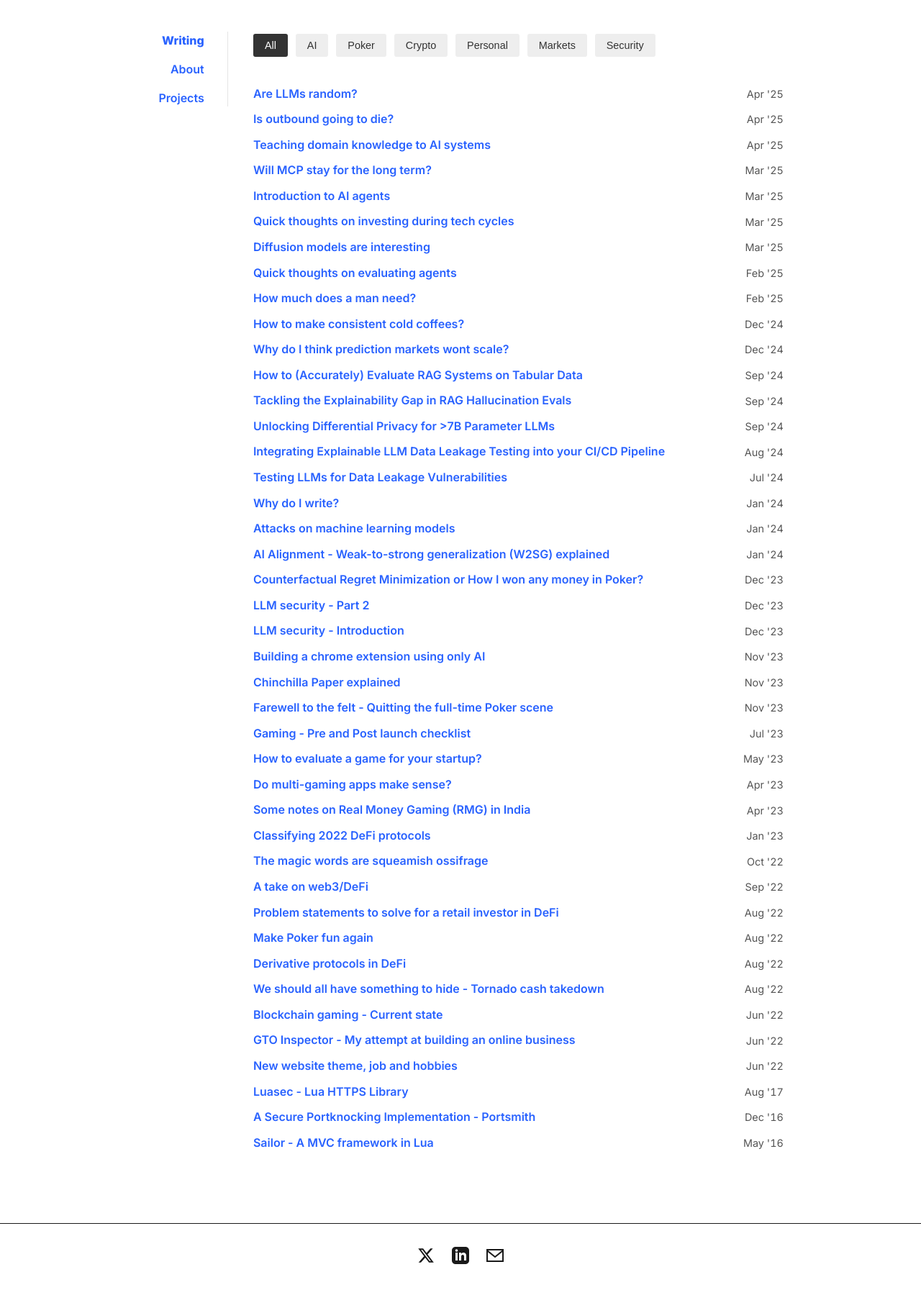
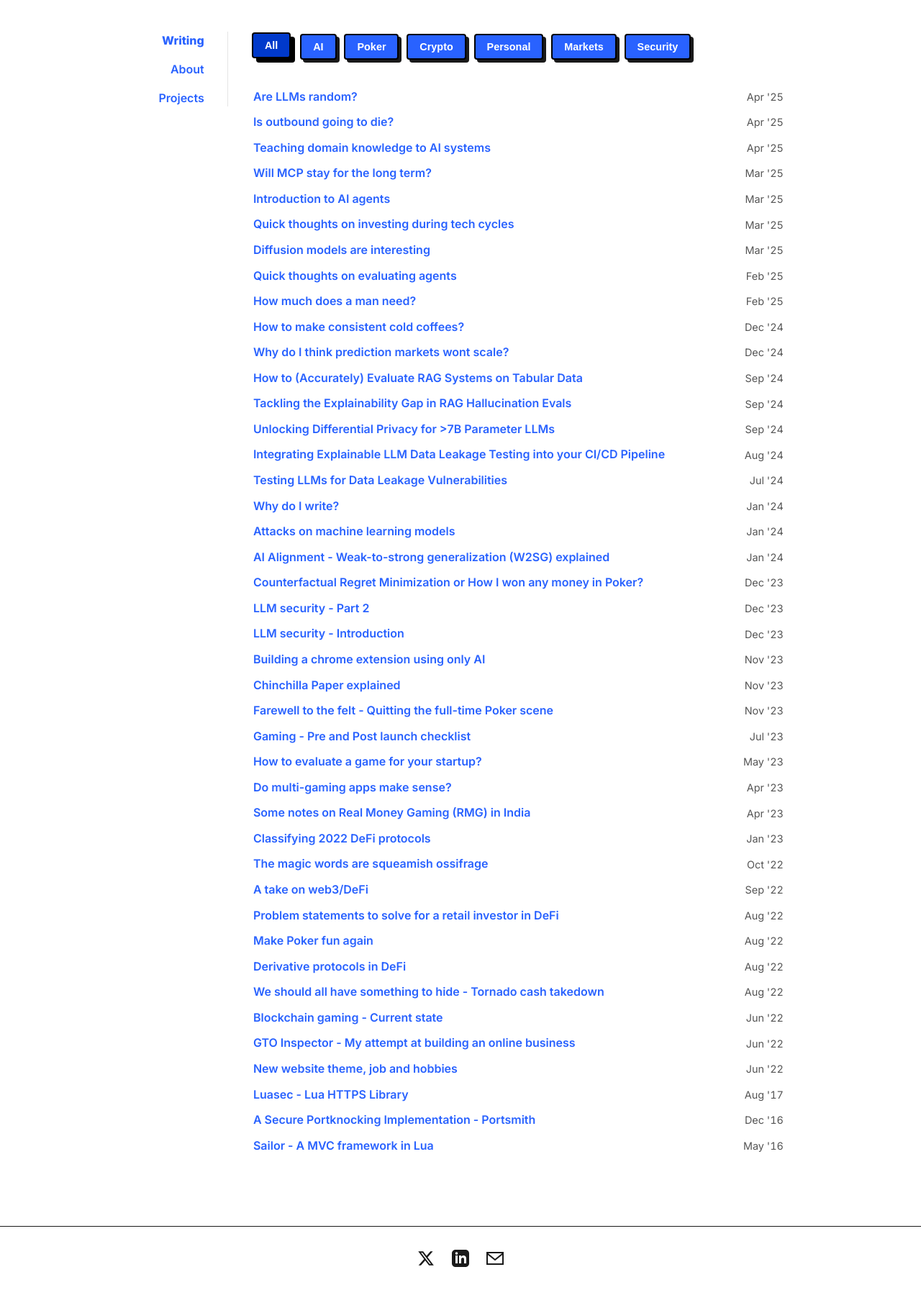
Before and after one commit to r-nikhil/r-nikhil.github.io, a Jekyll site: the page built from index.html, in a window 1280 px wide. Shown: the whole page at 72% size. Built offline with Jekyll 4.4.1, drawn with Linux system fonts in a browser that asks for light colours.

Commit message:
Assistant checkpoint: Update category filter buttons to match neobrutalist style
Assistant generated file changes:
- index.html: Update category filter buttons style

---

User prompt:

make the buttons on the home page(the category buttons) match the same neobrutalist theme from the about page. same style/design etc

Replit-Commit-Author: Assistant
Replit-Commit-Session-Id: 859bd0ac-045a-4cce-9370-04146280fbfd

```diff
--- a/index.html
+++ b/index.html
@@ -31,16 +31,28 @@ layout: default
   display: inline-block;
   padding: 0.5rem 1rem;
   margin: 0.2rem;
-  border: none;
-  border-radius: 3px;
-  background: #eee;
-  color: #333;
+  background-color: var(--button-color);
+  color: white;
+  font-weight: 700;
+  border: 2px solid black;
+  border-radius: 4px;
+  box-shadow: var(--box-shadow);
+  transition: all 0.1s ease;
   cursor: pointer;
   font-size: 0.9rem;
 }
+.filter-btn:hover {
+  transform: translate(-2px, -2px);
+  box-shadow: 6px 6px 0px 0px rgba(0,0,0,1);
+}
+.filter-btn:active {
+  transform: translate(0px, 0px);
+  box-shadow: 2px 2px 0px 0px rgba(0,0,0,1);
+}
 .filter-btn.active {
-  background: #333;
-  color: #fff;
+  background-color: #0039CB;
+  transform: translate(-2px, -2px);
+  box-shadow: 6px 6px 0px 0px rgba(0,0,0,1);
 }
 .post-item.hidden {
   display: none;
```
